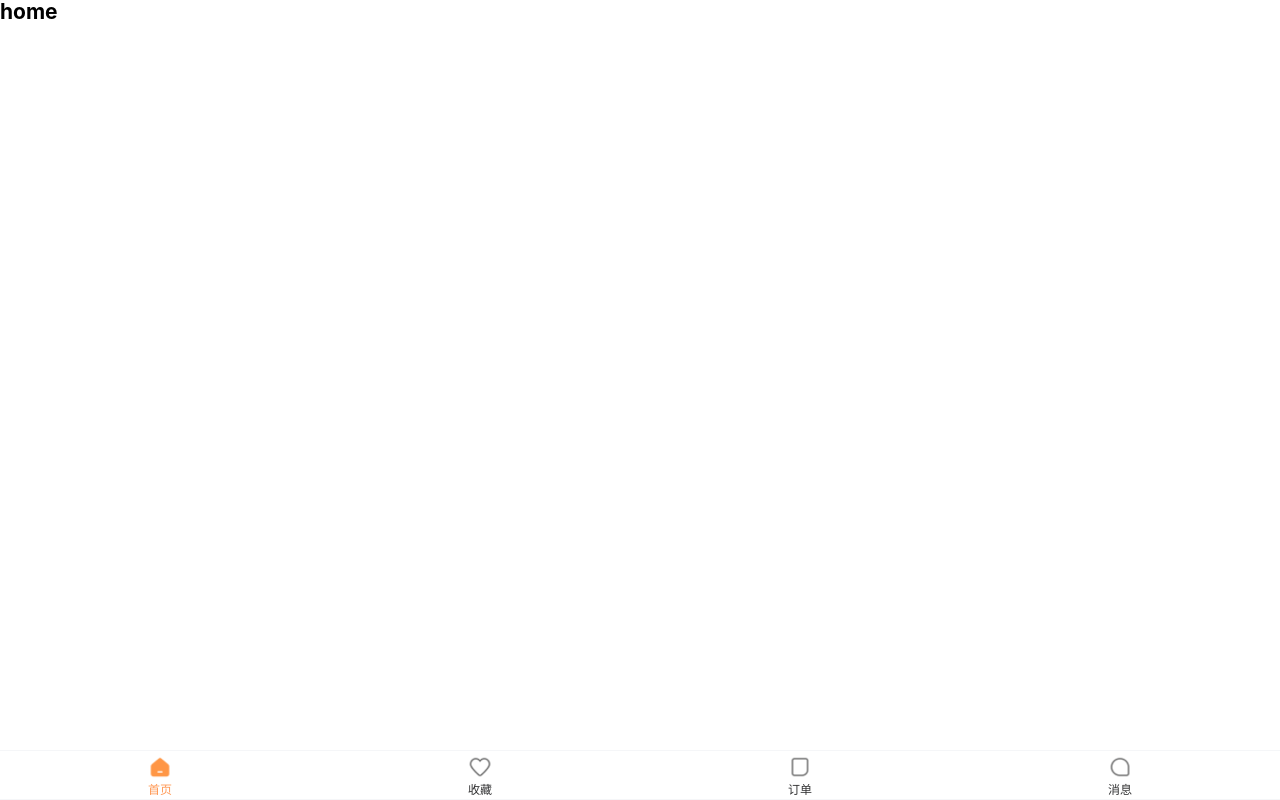
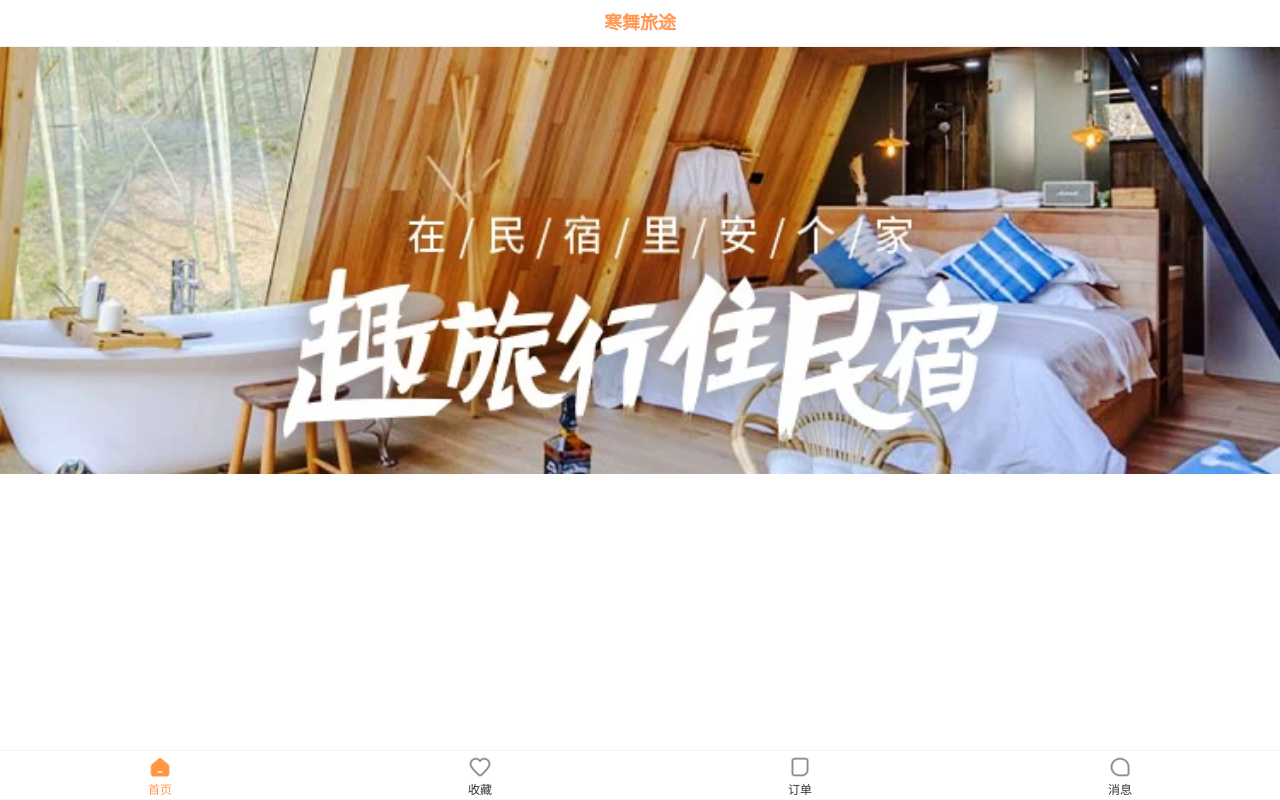
Before and after one commit to hanwu1314/hanwu-trip, a Vue app: page /#/home in a window 1280 px wide. Built offline with nearby package versions, Linux system fonts and the light colour scheme.

Commit message:
首页-标题栏+图片

```diff
--- /dev/null
+++ b/src/views/home/components/home-nav-bar.vue
@@ -0,0 +1,23 @@
+<script setup>
+
+</script>
+<template>
+    <div class="nav-bar">
+        <div class="title">寒舞旅途</div>
+    </div>
+</template>
+<style lang='less' scoped>
+.nav-bar {
+    display: flex;
+    justify-content: center;
+    align-items: center;
+    height: 46px;
+    border-bottom: 1px solid #f2f2f2;
+
+    .title {
+        color: var(--primary-color);
+        font-size: 18px;
+        font-weight: 700;
+    }
+}
+</style>
--- a/src/views/home/home.vue
+++ b/src/views/home/home.vue
@@ -1,9 +1,18 @@
 <script setup>
-
+import HomeNavBar from './components/home-nav-bar.vue'
 </script>
 <template>
     <div class="home">
-        <h2>home</h2>
+        <HomeNavBar />
+        <div class="banner">
+            <img src="@/assets/img/home/banner.webp" alt="">
+        </div>
     </div>
 </template>
-<style lang='less' scoped></style>
+<style lang='less' scoped>
+.banner {
+    img {
+        width: 100%;
+    }
+}
+</style>
```
